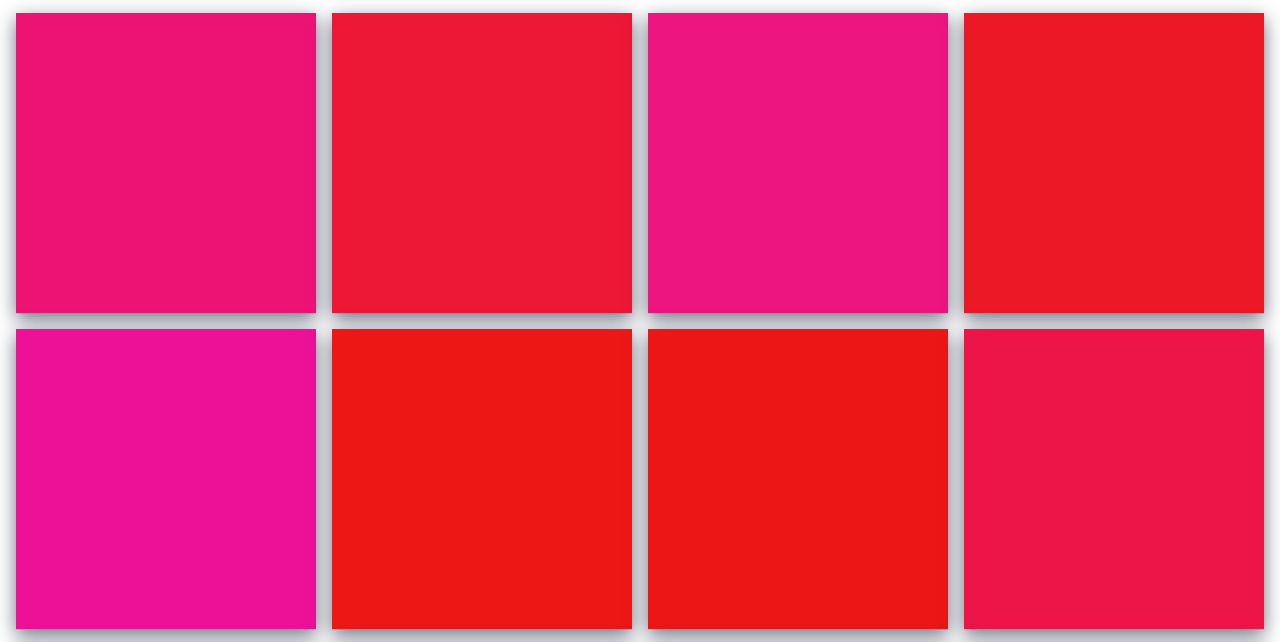
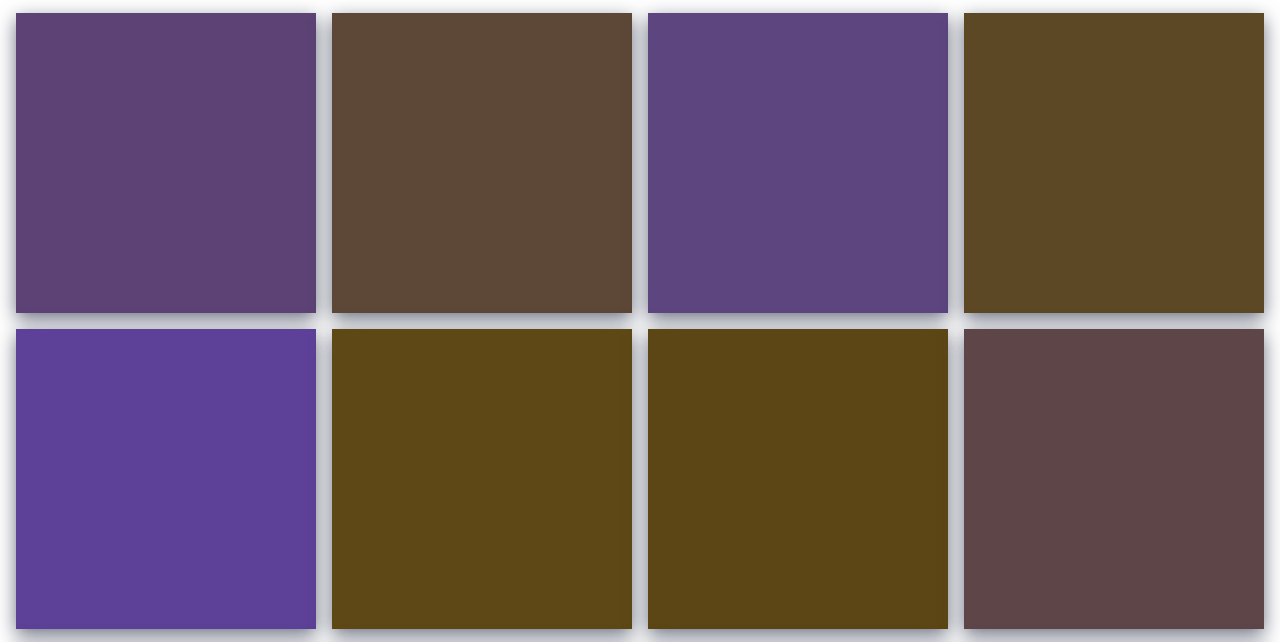
Before and after one commit to wnda/hover3d-vanilla, a plain HTML site: page index.html in a window 1280 px wide. Shown: the part 80-722 px from the top of the page. Drawn offline with Linux system fonts and the light colour scheme; a web font is replaced by a local one.

Commit message:
Update index.html

```diff
--- a/index.html
+++ b/index.html
@@ -199,7 +199,7 @@ font-weight: 700
     </div>
   </div>
 </div>
-<script>!function(){"use strict";var a=document.getElementsByClassName('contents'),i=a.length,j=0;for( ; i > j; j++){var b=Math.floor(Math.random()*900)+100,c="#ED1"+b;a[j].style.backgroundColor=c;}}();</script>
+<script>!function(){"use strict";var a=document.getElementsByClassName('contents'),i=a.length,j=0;for( ; i > j; j++){var b=Math.floor(Math.random()*900)+100,c="#5D4"+b;a[j].style.backgroundColor=c;}}();</script>
 <script src="hover3d-vanilla.js"></script>
 <script>
 	hover3d({selector:".contents",position:{type:"absolute",zindex:"8"},scale:true,shadow:true,shine:true,transition:{prop:"transform",duration:"0.2s",timing:"ease"}});
```
